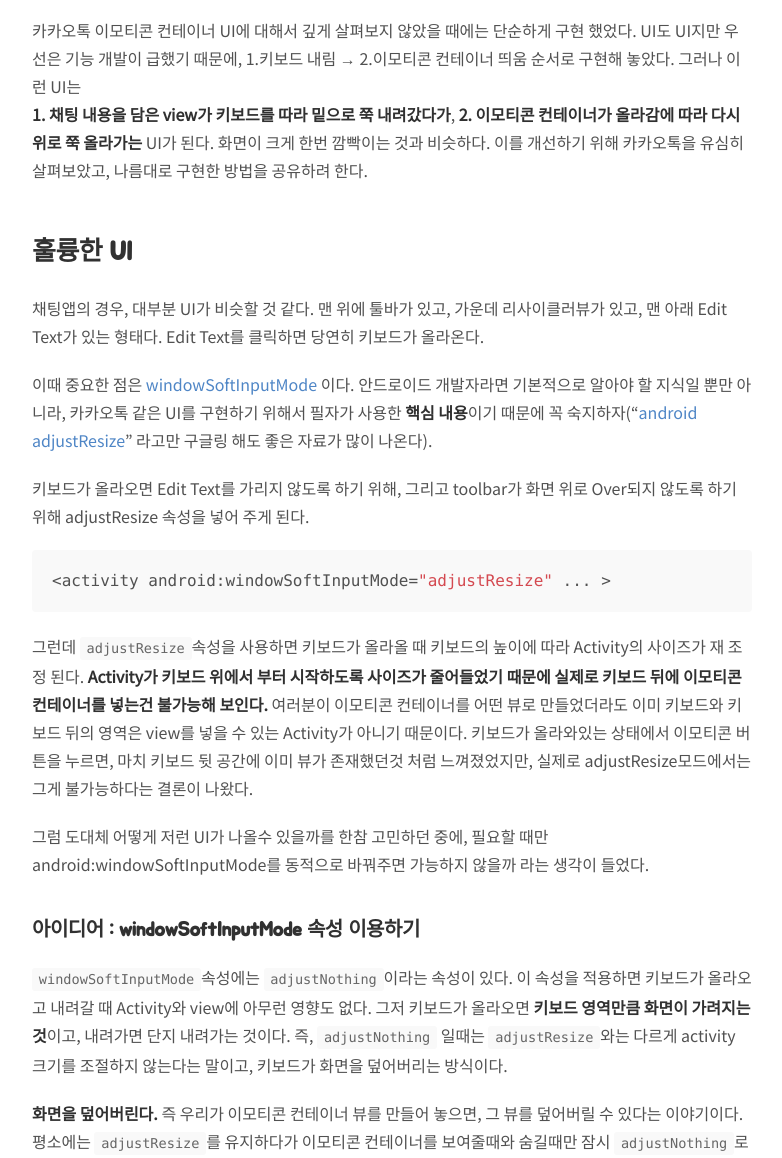
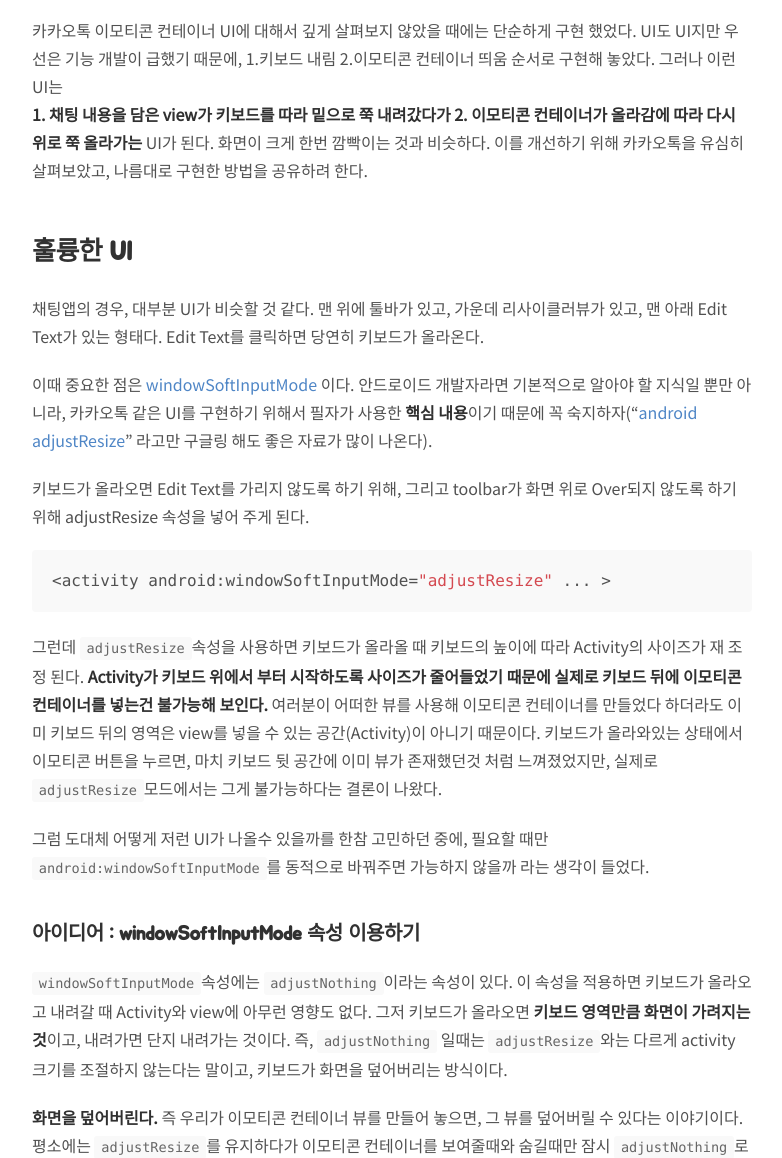
Before and after one commit to wooooooak/wooooooak.github.io, a Jekyll site: the page built from _posts/android/2020-07-30-emoticon_container.md, in a window 1280 px wide and 1400 px high, scrolled down 1422 px, cut to the strip 242-1400 px from the top of the window. Shown: the whole strip, without its empty margins (248-1030 px from the left). Built offline with Jekyll 4.4.1, drawn with Linux system fonts in a browser that asks for light colours; nearby versions of some CDN libraries; some web fonts are replaced; comment, search, counter and statistics services are not loaded; some of the changed text lies outside the part shown.

Commit message:
이모티콘 포스팅 문장 수정

````diff
--- a/_posts/android/2020-07-30-emoticon_container.md
+++ b/_posts/android/2020-07-30-emoticon_container.md
@@ -12,17 +12,18 @@ comments: true
 
 # 서론
 
-채팅 앱을 개발하다 보면, 참으로 많은 부분에서 **"카카오톡 처럼 해주세요"** 라는 요구사항이 들어온다. 메세지 공지 UI는 물론이고 검색, 첨부 파일 관리, 설정 화면 등등 모범이 될 만한 UI들이 많기 때문인 것 같다. 실제로 채팅 앱을 개발해보니 카카오톡에서 당연하게 쓰고 있던 사소한 기능과 UI들이 실제로 구현하기에는 상당히 까다롭고 귀찮은 작업들이 많다는 것을 느낄 수 있었다.
+채팅 앱을 개발하다 보면, 참으로 많은 부분에서 **"카카오톡 처럼 해주세요"** 라는 요구사항이 들어온다. 메세지 공지 UI는 물론이고 검색, 첨부 파일 관리, 설정 화면 등등 모범이 될 만한 UI들이 많기 때문인 것 같다. 실제로 채팅 앱을 개발 하다보니 카카오톡에서 당연하게 쓰고 있던 사소한 기능과 UI들이 실제로 구현하기에는 상당히 까다롭고 어려운 작업들이 많았다는 것을 느낄 수 있었다.
 
-그 중에서도 생각 보다 구현이 까다로웠던 부분이 **이모티콘 컨테이너 UI** 였다. 위의 GIF에서 보이듯이 키보드가 올라와있는 상태에서 이모티콘 버튼을 클릭하면 키보드가 내려가고 이모티콘 컨테이너가 나오는데, **마치 키보드 뒤에서 기다리고 있었다는 듯이 이모티콘 컨테이너가 자연스럽게 모습을 드러낸다.**
+그 중에서도 생각 보다 구현이 까다로웠던 부분이 **이모티콘 컨테이너 UI** 였다. 위의 GIF에서 보이듯이 키보드가 보여지고 있는 상태에서 이모티콘 버튼을 클릭하면 키보드가 내려감과 동시에 이모티콘 컨테이너가 나오는데, **마치 키보드 뒤에서 기다리고 있었다는 듯이 이모티콘 컨테이너가 자연스럽게 모습을 드러낸다.**
 
 ## 어색한 UI
 
 <img src="https://user-images.githubusercontent.com/18481078/88930201-1b2c7280-d2b6-11ea-97e9-261803eafcb8.gif" width="200" height="440">
 
-카카오톡 이모티콘 컨테이너 UI에 대해서 깊게 살펴보지 않았을 때에는 단순하게 구현 했었다. UI도 UI지만 우선은 기능 개발이 급했기 때문에, 1.키보드 내림 → 2.이모티콘 컨테이너 띄움 순서로 구현해 놓았다.
+카카오톡 이모티콘 컨테이너 UI에 대해서 깊게 살펴보지 않았을 때에는 단순하게 구현 했었다. UI도 UI지만 우선은 기능 개발이 급했기 때문에, 1.키보드 내림 2.이모티콘 컨테이너 띄움
+순서로 구현해 놓았다.
 그러나 이런 UI는
-**1. 채팅 내용을 담은 view가 키보드를 따라 밑으로 쭉 내려갔다가**,
+**1. 채팅 내용을 담은 view가 키보드를 따라 밑으로 쭉 내려갔다가**
 **2. 이모티콘 컨테이너가 올라감에 따라 다시 위로 쭉 올라가는** UI가 된다.
 화면이 크게 한번 깜빡이는 것과 비슷하다. 이를 개선하기 위해 카카오톡을 유심히 살펴보았고, 나름대로 구현한 방법을 공유하려 한다.
 
@@ -38,9 +39,9 @@ comments: true
 <activity android:windowSoftInputMode="adjustResize" ... >
 ```
 
-그런데 `adjustResize`속성을 사용하면 키보드가 올라올 때 키보드의 높이에 따라 Activity의 사이즈가 재 조정 된다. **Activity가 키보드 위에서 부터 시작하도록 사이즈가 줄어들었기 때문에 실제로 키보드 뒤에 이모티콘 컨테이너를 넣는건 불가능해 보인다.** 여러분이 이모티콘 컨테이너를 어떤 뷰로 만들었더라도 이미 키보드와 키보드 뒤의 영역은 view를 넣을 수 있는 Activity가 아니기 때문이다. 키보드가 올라와있는 상태에서 이모티콘 버튼을 누르면, 마치 키보드 뒷 공간에 이미 뷰가 존재했던것 처럼 느껴졌었지만, 실제로 adjustResize모드에서는 그게 불가능하다는 결론이 나왔다.
+그런데 `adjustResize`속성을 사용하면 키보드가 올라올 때 키보드의 높이에 따라 Activity의 사이즈가 재 조정 된다. **Activity가 키보드 위에서 부터 시작하도록 사이즈가 줄어들었기 때문에 실제로 키보드 뒤에 이모티콘 컨테이너를 넣는건 불가능해 보인다.** 여러분이 어떠한 뷰를 사용해 이모티콘 컨테이너를 만들었다 하더라도 이미 키보드 뒤의 영역은 view를 넣을 수 있는 공간(Activity)이 아니기 때문이다. 키보드가 올라와있는 상태에서 이모티콘 버튼을 누르면, 마치 키보드 뒷 공간에 이미 뷰가 존재했던것 처럼 느껴졌었지만, 실제로 `adjustResize`모드에서는 그게 불가능하다는 결론이 나왔다.
 
-그럼 도대체 어떻게 저런 UI가 나올수 있을까를 한참 고민하던 중에, 필요할 때만 android:windowSoftInputMode를 동적으로 바꿔주면 가능하지 않을까 라는 생각이 들었다.
+그럼 도대체 어떻게 저런 UI가 나올수 있을까를 한참 고민하던 중에, 필요할 때만 `android:windowSoftInputMode`를 동적으로 바꿔주면 가능하지 않을까 라는 생각이 들었다.
 
 ### 아이디어 : windowSoftInputMode 속성 이용하기
 
````
Also changed, not shown: other parts of _posts/android/2020-07-30-emoticon_container.md (+1 -1 lines).
